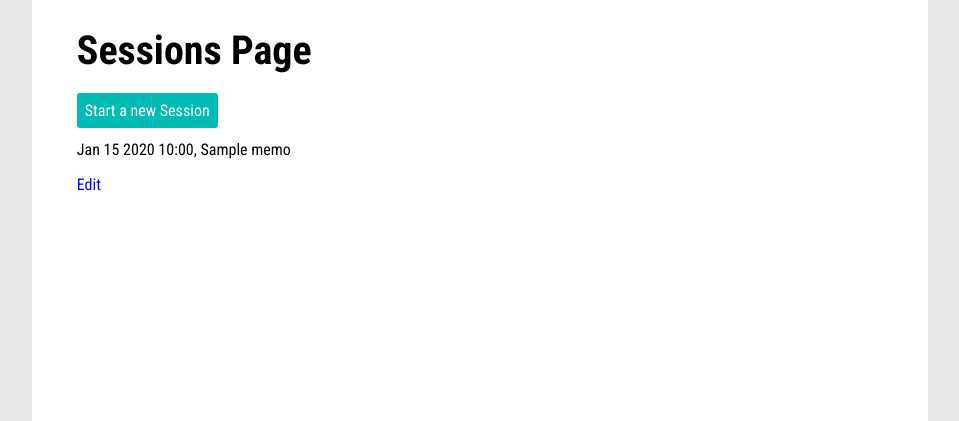
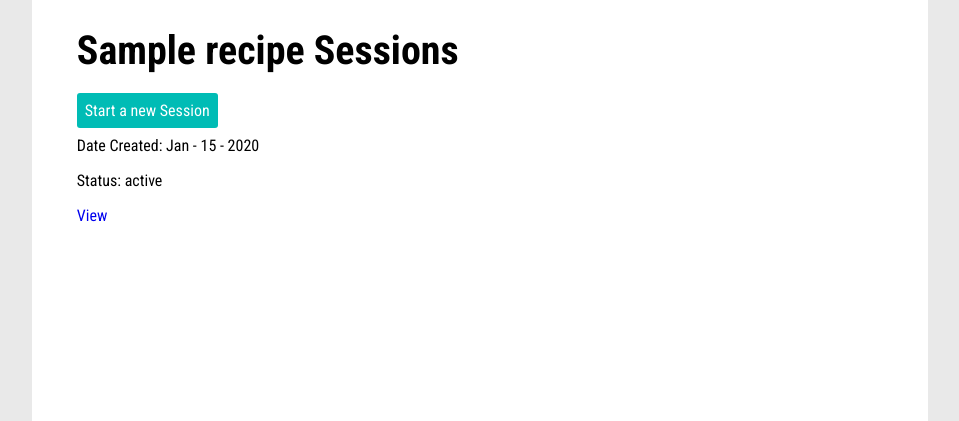
Before and after one commit to hughest64/brew_app, a Django app: template recipes/templates/recipes/session_list.html in a window 1280 px wide. Shown: the part 72-493 px from the top of the page, without its empty margins (160-1119 px from the left). Run offline with Django 3.2, Linux system fonts and the light colour scheme; tables that the repository leaves empty hold one stand-in row (values such as "Sample post"); the template is opened without the code that fills it: values that come from a table or form of the project are taken from there, most other values are stand-ins (such as "Sample title", 1, 10 or a date in 2020).

```diff
--- a/recipes/models.py
+++ b/recipes/models.py
@@ -114,7 +114,7 @@ class Session(models.Model):
     """ An individual brew session for a given recipe. """
     created_at = models.DateTimeField(auto_now_add=True)
     recipe = models.ForeignKey(Recipe, on_delete=models.CASCADE)
-    memo = models.TextField()
+    memo = models.TextField(blank=True)
 
     NOT_STARTED = 'NS'
     BREWING = 'BB'
@@ -133,22 +133,22 @@ class Session(models.Model):
     )
 
     pre_boil_grav = models.DecimalField(
-        max_digits=5, decimal_places=3, default=0.000
+        max_digits=5, decimal_places=3, blank=True, null=True
     )
     post_boil_grav = models.DecimalField(
-        max_digits=5, decimal_places=3, default=0.000
+        max_digits=5, decimal_places=3, blank=True, null=True
     )
-    specific_boil_grav = models.DecimalField(
-        max_digits=5, decimal_places=3, default=0.000
+    specific_grav = models.DecimalField(
+        max_digits=5, decimal_places=3, blank=True, null=True
     )
     pre_boil_vol = models.DecimalField(
-        max_digits=5, decimal_places=2, default=0.00
+        max_digits=5, decimal_places=2, blank=True, null=True
     )
     post_boil_vol = models.DecimalField(
-        max_digits=5, decimal_places=2, default=0.00
+        max_digits=5, decimal_places=2, blank=True, null=True
     )
     fermentation_temp = models.DecimalField(
-        max_digits=4, decimal_places=1, default=0.0
+        max_digits=4, decimal_places=1, blank=True, null=True
     )
 
 
--- a/recipes/templates/recipes/session_list.html
+++ b/recipes/templates/recipes/session_list.html
@@ -3,15 +3,15 @@
 {% block title %}Sessions{% endblock %}
 
 {% block content %}
-    <h1 class='recipe-list-header'>Sessions Page</h1>
+    <h1 class='recipe-list-header'>{{ recipe.recipe_name }} Sessions</h1>
     <a href="{% url 'recipes:new_session' recipe_pk=recipe.id %}" class="button">Start a new Session</a>
 
-    <h2>{{ recipe.name }}</h2>
     <ul>
         {% for session in sessions %}
             <li>
-                <p>{{ session.created_at|date:'M d Y H:i' }}, {{ session.memo }}</p>
-                <p><a href="{% url 'recipes:session_detail' recipe_pk=recipe.id session_pk=session.id %}">Edit</a></p>
+                <p>Date Created: {{ session.created_at|date:'M - d - Y' }}</p>
+                <p>Status: {{ session.get_status_display }}</p>
+                <p><a href="{% url 'recipes:session_detail' recipe_pk=recipe.id session_pk=session.id %}">View</a></p>
             </li>
             {% empty %}
             <p>There are no sessions for this recipe. Get brewing!</p>
```
Also changed, not shown: recipes/forms.py (+7 -0 lines), recipes/templates/recipes/session_detail.html (+22 -1 lines), recipes/views.py (+6 -6 lines).
